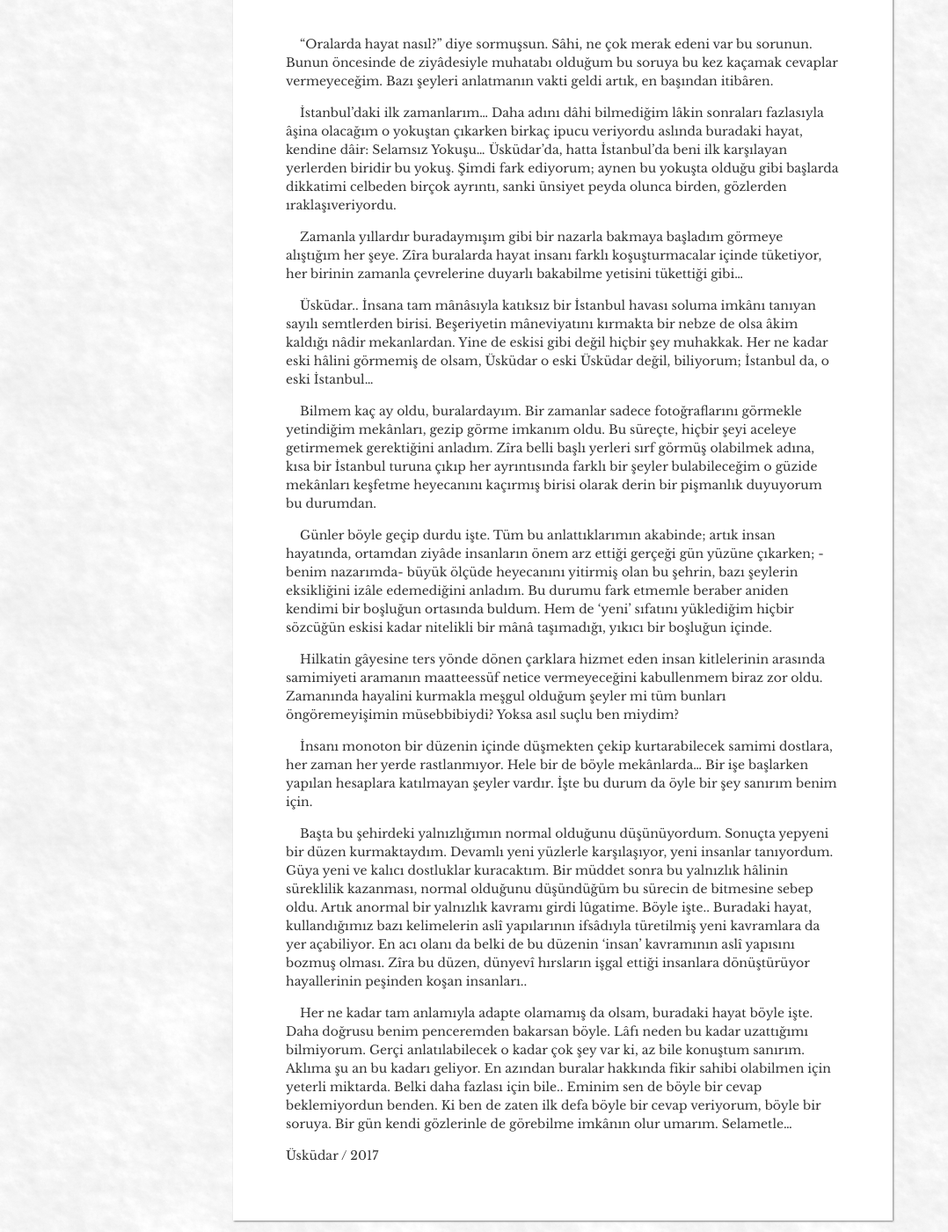
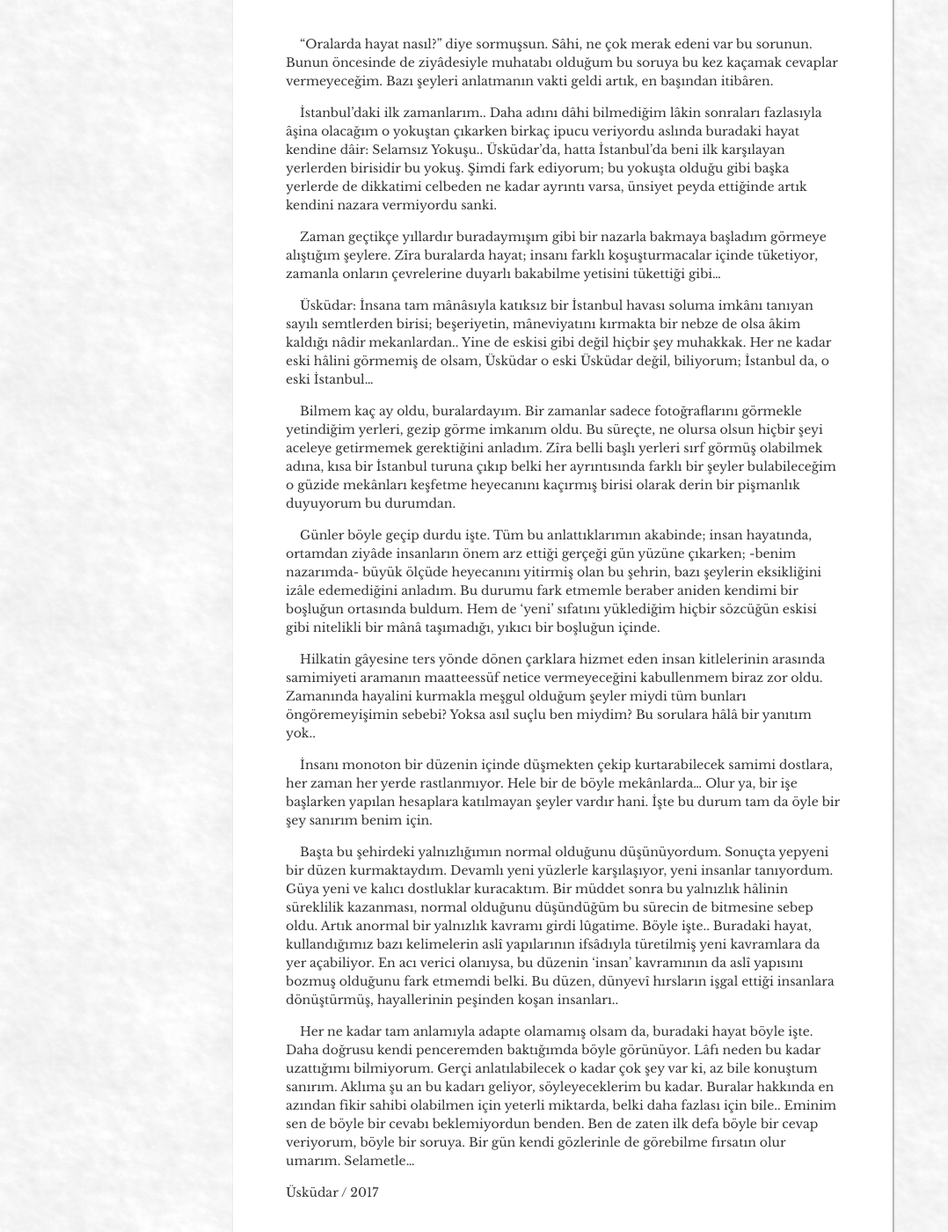
Before and after one commit to muhammedaydogdu/muhammedaydogdu.github.io, a Jekyll site: the page built from _posts/2017-02-05-uskudarda-bilmem-kac-ay.md, in a window 1280 px wide and 1400 px high, scrolled down 414 px. Shown: the whole window at 88% size, without its empty margins (0-1078 px from the left). Built offline with Jekyll 4.4.1, drawn with Linux system fonts in a browser that asks for light colours; some web fonts are replaced.

Commit message:
Update 2017-02-05-uskudarda-bilmem-kac-ay.md

```diff
--- a/_posts/2017-02-05-uskudarda-bilmem-kac-ay.md
+++ b/_posts/2017-02-05-uskudarda-bilmem-kac-ay.md
@@ -13,22 +13,22 @@ _bir dosta cevaben_
 <br/>
 &nbsp;&nbsp;&nbsp;&nbsp;"Oralarda hayat nasıl?" diye sormuşsun. Sâhi, ne çok merak edeni var bu sorunun. Bunun öncesinde de ziyâdesiyle muhatabı olduğum bu soruya bu kez kaçamak cevaplar vermeyeceğim. Bazı şeyleri anlatmanın vakti geldi artık, en başından itibâren.
 
-&nbsp;&nbsp;&nbsp;&nbsp;İstanbul'daki ilk zamanlarım... Daha adını dâhi bilmediğim lâkin sonraları fazlasıyla âşina olacağım o yokuştan çıkarken birkaç ipucu veriyordu aslında buradaki hayat, kendine dâir: Selamsız Yokuşu... Üsküdar'da, hatta İstanbul'da beni ilk karşılayan yerlerden biridir bu yokuş. Şimdi fark ediyorum; aynen bu yokuşta olduğu gibi başlarda dikkatimi celbeden birçok ayrıntı, sanki ünsiyet peyda olunca birden, gözlerden ıraklaşıveriyordu.
+&nbsp;&nbsp;&nbsp;&nbsp;İstanbul'daki ilk zamanlarım.. Daha adını dâhi bilmediğim lâkin sonraları fazlasıyla âşina olacağım o yokuştan çıkarken birkaç ipucu veriyordu aslında buradaki hayat kendine dâir: Selamsız Yokuşu.. Üsküdar'da, hatta İstanbul'da beni ilk karşılayan yerlerden birisidir bu yokuş. Şimdi fark ediyorum; bu yokuşta olduğu gibi başka yerlerde de dikkatimi celbeden ne kadar ayrıntı varsa, ünsiyet peyda ettiğinde artık kendini nazara vermiyordu sanki.
 
-&nbsp;&nbsp;&nbsp;&nbsp;Zamanla yıllardır buradaymışım gibi bir nazarla bakmaya başladım görmeye alıştığım her şeye. Zîra buralarda hayat insanı farklı koşuşturmacalar içinde tüketiyor, her birinin zamanla çevrelerine duyarlı bakabilme yetisini tükettiği gibi...
+&nbsp;&nbsp;&nbsp;&nbsp;Zaman geçtikçe yıllardır buradaymışım gibi bir nazarla bakmaya başladım görmeye alıştığım şeylere. Zîra buralarda hayat; insanı farklı koşuşturmacalar içinde tüketiyor, zamanla onların çevrelerine duyarlı bakabilme yetisini tükettiği gibi...
 
-&nbsp;&nbsp;&nbsp;&nbsp;Üsküdar.. İnsana tam mânâsıyla katıksız bir İstanbul havası soluma imkânı tanıyan sayılı semtlerden birisi. Beşeriyetin mâneviyatını kırmakta bir nebze de olsa âkim kaldığı nâdir mekanlardan. Yine de eskisi gibi değil hiçbir şey muhakkak. Her ne kadar eski hâlini görmemiş de olsam, Üsküdar o eski Üsküdar değil, biliyorum; İstanbul da, o eski İstanbul...
+&nbsp;&nbsp;&nbsp;&nbsp;Üsküdar: İnsana tam mânâsıyla katıksız bir İstanbul havası soluma imkânı tanıyan sayılı semtlerden birisi; beşeriyetin, mâneviyatını kırmakta bir nebze de olsa âkim kaldığı nâdir mekanlardan.. Yine de eskisi gibi değil hiçbir şey muhakkak. Her ne kadar eski hâlini görmemiş de olsam, Üsküdar o eski Üsküdar değil, biliyorum; İstanbul da, o eski İstanbul...
 
-&nbsp;&nbsp;&nbsp;&nbsp;Bilmem kaç ay oldu, buralardayım. Bir zamanlar sadece fotoğraflarını görmekle yetindiğim mekânları, gezip görme imkanım oldu. Bu süreçte, hiçbir şeyi aceleye getirmemek gerektiğini anladım. Zîra belli başlı yerleri sırf görmüş olabilmek adına, kısa bir İstanbul turuna çıkıp her ayrıntısında farklı bir şeyler bulabileceğim o güzide mekânları keşfetme heyecanını kaçırmış birisi olarak derin bir pişmanlık duyuyorum bu durumdan.
+&nbsp;&nbsp;&nbsp;&nbsp;Bilmem kaç ay oldu, buralardayım. Bir zamanlar sadece fotoğraflarını görmekle yetindiğim yerleri, gezip görme imkanım oldu. Bu süreçte, ne olursa olsun hiçbir şeyi aceleye getirmemek gerektiğini anladım. Zîra belli başlı yerleri sırf görmüş olabilmek adına, kısa bir İstanbul turuna çıkıp belki her ayrıntısında farklı bir şeyler bulabileceğim o güzide mekânları keşfetme heyecanını kaçırmış birisi olarak derin bir pişmanlık duyuyorum bu durumdan.
 
-&nbsp;&nbsp;&nbsp;&nbsp;Günler böyle geçip durdu işte. Tüm bu anlattıklarımın akabinde; artık insan hayatında, ortamdan ziyâde insanların önem arz ettiği gerçeği gün yüzüne çıkarken; -benim nazarımda- büyük ölçüde heyecanını yitirmiş olan bu şehrin, bazı şeylerin eksikliğini izâle edemediğini anladım. Bu durumu fark etmemle beraber aniden kendimi bir boşluğun ortasında buldum. Hem de 'yeni' sıfatını yüklediğim hiçbir sözcüğün eskisi kadar nitelikli bir mânâ taşımadığı, yıkıcı bir boşluğun içinde.
+&nbsp;&nbsp;&nbsp;&nbsp;Günler böyle geçip durdu işte. Tüm bu anlattıklarımın akabinde; insan hayatında, ortamdan ziyâde insanların önem arz ettiği gerçeği gün yüzüne çıkarken; -benim nazarımda- büyük ölçüde heyecanını yitirmiş olan bu şehrin, bazı şeylerin eksikliğini izâle edemediğini anladım. Bu durumu fark etmemle beraber aniden kendimi bir boşluğun ortasında buldum. Hem de 'yeni' sıfatını yüklediğim hiçbir sözcüğün eskisi gibi nitelikli bir mânâ taşımadığı, yıkıcı bir boşluğun içinde.
 
-&nbsp;&nbsp;&nbsp;&nbsp;Hilkatin gâyesine ters yönde dönen çarklara hizmet eden insan kitlelerinin arasında samimiyeti aramanın maatteessüf netice vermeyeceğini kabullenmem biraz zor oldu. Zamanında hayalini kurmakla meşgul olduğum şeyler mi tüm bunları öngöremeyişimin müsebbibiydi? Yoksa asıl suçlu ben miydim?
+&nbsp;&nbsp;&nbsp;&nbsp;Hilkatin gâyesine ters yönde dönen çarklara hizmet eden insan kitlelerinin arasında samimiyeti aramanın maatteessüf netice vermeyeceğini kabullenmem biraz zor oldu. Zamanında hayalini kurmakla meşgul olduğum şeyler miydi tüm bunları öngöremeyişimin sebebi? Yoksa asıl suçlu ben miydim? Bu sorulara hâlâ bir yanıtım yok..
 
-&nbsp;&nbsp;&nbsp;&nbsp;İnsanı monoton bir düzenin içinde düşmekten çekip kurtarabilecek samimi dostlara, her zaman her yerde rastlanmıyor. Hele bir de böyle mekânlarda... Bir işe başlarken yapılan hesaplara katılmayan şeyler vardır. İşte bu durum da öyle bir şey sanırım benim için.
+&nbsp;&nbsp;&nbsp;&nbsp;İnsanı monoton bir düzenin içinde düşmekten çekip kurtarabilecek samimi dostlara, her zaman her yerde rastlanmıyor. Hele bir de böyle mekânlarda... Olur ya, bir işe başlarken yapılan hesaplara katılmayan şeyler vardır hani. İşte bu durum tam da öyle bir şey sanırım benim için.
 
-&nbsp;&nbsp;&nbsp;&nbsp;Başta bu şehirdeki yalnızlığımın normal olduğunu düşünüyordum. Sonuçta yepyeni bir düzen kurmaktaydım. Devamlı yeni yüzlerle karşılaşıyor, yeni insanlar tanıyordum. Güya yeni ve kalıcı dostluklar kuracaktım. Bir müddet sonra bu yalnızlık hâlinin süreklilik kazanması, normal olduğunu düşündüğüm bu sürecin de bitmesine sebep oldu. Artık anormal bir yalnızlık kavramı girdi lûgatime. Böyle işte.. Buradaki hayat, kullandığımız bazı kelimelerin aslî yapılarının ifsâdıyla türetilmiş yeni kavramlara da yer açabiliyor. En acı olanı da belki de bu düzenin 'insan' kavramının aslî yapısını bozmuş olması. Zîra bu düzen, dünyevî hırsların işgal ettiği insanlara dönüştürüyor hayallerinin peşinden koşan insanları..
+&nbsp;&nbsp;&nbsp;&nbsp;Başta bu şehirdeki yalnızlığımın normal olduğunu düşünüyordum. Sonuçta yepyeni bir düzen kurmaktaydım. Devamlı yeni yüzlerle karşılaşıyor, yeni insanlar tanıyordum. Güya yeni ve kalıcı dostluklar kuracaktım. Bir müddet sonra bu yalnızlık hâlinin süreklilik kazanması, normal olduğunu düşündüğüm bu sürecin de bitmesine sebep oldu. Artık anormal bir yalnızlık kavramı girdi lûgatime. Böyle işte.. Buradaki hayat, kullandığımız bazı kelimelerin aslî yapılarının ifsâdıyla türetilmiş yeni kavramlara da yer açabiliyor. En acı verici olanıysa, bu düzenin 'insan' kavramının da aslî yapısını bozmuş olduğunu fark etmemdi belki. Bu düzen, dünyevî hırsların işgal ettiği insanlara dönüştürmüş, hayallerinin peşinden koşan insanları..
 
-&nbsp;&nbsp;&nbsp;&nbsp;Her ne kadar tam anlamıyla adapte olamamış da olsam, buradaki hayat böyle işte. Daha doğrusu benim penceremden bakarsan böyle. Lâfı neden bu kadar uzattığımı bilmiyorum. Gerçi anlatılabilecek o kadar çok şey var ki, az bile konuştum sanırım. Aklıma şu an bu kadarı geliyor. En azından buralar hakkında fikir sahibi olabilmen için yeterli miktarda. Belki daha fazlası için bile.. Eminim sen de böyle bir cevap beklemiyordun benden. Ki ben de zaten ilk defa böyle bir cevap veriyorum, böyle bir soruya. Bir gün kendi gözlerinle de görebilme imkânın olur umarım. Selametle...
+&nbsp;&nbsp;&nbsp;&nbsp;Her ne kadar tam anlamıyla adapte olamamış olsam da, buradaki hayat böyle işte. Daha doğrusu kendi penceremden baktığımda böyle görünüyor. Lâfı neden bu kadar uzattığımı bilmiyorum. Gerçi anlatılabilecek o kadar çok şey var ki, az bile konuştum sanırım. Aklıma şu an bu kadarı geliyor, söyleyeceklerim bu kadar. Buralar hakkında en azından fikir sahibi olabilmen için yeterli miktarda, belki daha fazlası için bile.. Eminim sen de böyle bir cevabı beklemiyordun benden. Ben de zaten ilk defa böyle bir cevap veriyorum, böyle bir soruya. Bir gün kendi gözlerinle de görebilme fırsatın olur umarım. Selametle...
 
 Üsküdar / 2017
```
